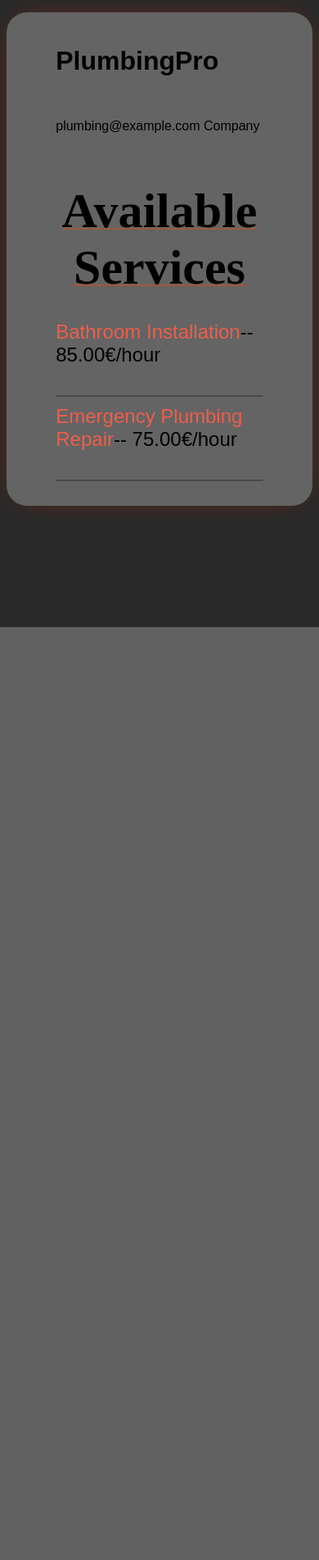
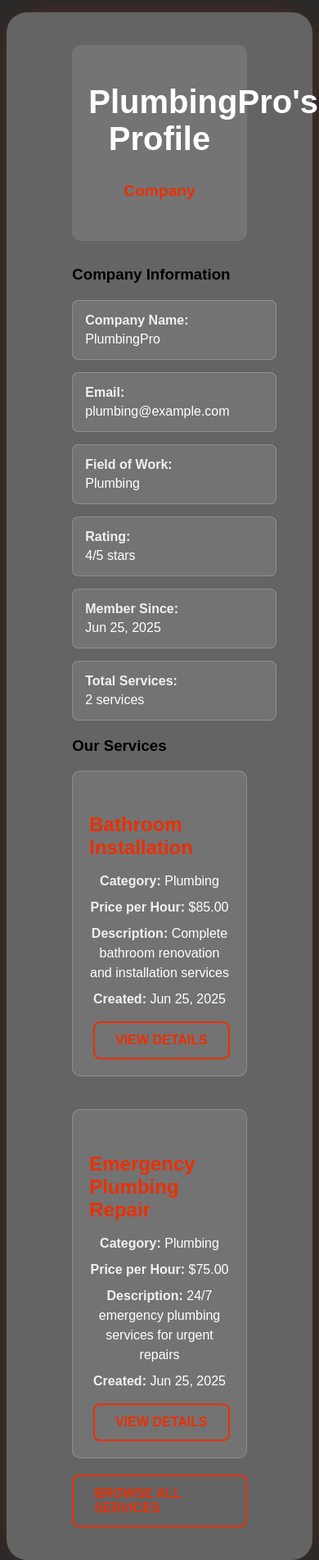
Before and after one commit to Oragwel/netfix, a Django app: a page that uses users/templates/users/profile.html in a window 390 px wide; the page is wider, and only the part inside the window is pictured. Shown: the part 79-1982 px from the top of that part at 82% size. Before the commit the page ends 844 px from the top of that part, so only its background shows below. Run offline with Django 3.2, Linux system fonts and the light colour scheme; data comes from the database, SQL or seed files in the repository; both versions use the stored data as it was after the commit.

Commit message:
Enhance user profile pages with comprehensive information display
- Redesign company profile template with detailed company information
- Show company field of work, rating, member since date, and total services
- Display all company services with descriptions, prices, and creation dates
- Enhance customer profile with total requests count and account status
- Add professional styling for service cards and request cards
- Fix logout URLs in profile templates
- Add conditional display for profile actions (only show logout to profile owner)
- Improve visual hierarchy and information organization
- Add hover effects and responsive design for profile elements

```diff
--- a/static/css/style.css
+++ b/static/css/style.css
@@ -529,18 +529,18 @@ span {
   box-shadow: 0 8px 25px rgba(0,0,0,0.2);
 }
 
-.service-card h3 {
+.service-card h3, .service-card h4 {
   color: #ec2f00;
   margin-bottom: 15px;
   font-size: 1.5rem;
 }
 
-.service-card h3 a {
+.service-card h3 a, .service-card h4 a {
   color: #ec2f00;
   text-decoration: none;
 }
 
-.service-card h3 a:hover {
+.service-card h3 a:hover, .service-card h4 a:hover {
   color: #e02a21;
 }
 
@@ -552,6 +552,57 @@ span {
 
 .service-card p strong {
   color: #f0f0f0;
+}
+
+/* Request Cards for Customer Profile */
+.request-card {
+  background: rgba(255,255,255,0.1);
+  border-radius: 10px;
+  padding: 20px;
+  margin-bottom: 20px;
+  border: 1px solid rgba(255,255,255,0.2);
+  transition: transform 0.3s ease, box-shadow 0.3s ease;
+}
+
+.request-card:hover {
+  transform: translateY(-2px);
+  box-shadow: 0 6px 20px rgba(0,0,0,0.15);
+}
+
+.request-card h4 {
+  color: #ec2f00;
+  margin-bottom: 15px;
+  font-size: 1.3rem;
+}
+
+.request-details p {
+  color: #fff;
+  margin: 8px 0;
+  line-height: 1.4;
+}
+
+.request-details strong {
+  color: #f0f0f0;
+}
+
+.requests-list, .services-list {
+  display: grid;
+  gap: 20px;
+}
+
+.no-requests, .no-services {
+  text-align: center;
+  color: #ccc;
+  font-style: italic;
+  padding: 40px 20px;
+  background: rgba(255,255,255,0.05);
+  border-radius: 10px;
+  margin: 20px 0;
+}
+
+.service-actions {
+  margin-top: 15px;
+  text-align: right;
 }
 
 /* ======================================== Profile Pages ======================================== */
--- a/users/templates/users/profile.html
+++ b/users/templates/users/profile.html
@@ -1,45 +1,86 @@
 {% extends 'main/base.html' %}
 {% block title %}
-    User Profile
+    {{ user.username }} - Company Profile
 {% endblock %}
 
 {% block content %}
-    {% if user.is_customer %}
-        <div style="display: ruby;">
-            <h1>{{ user.username }} ({{user_age}} y/o)</h1>
-            <p>{{ user.email }}</p>
-            <p style="float: right;">Customer</p>
+    <div class="profile-container">
+        <div class="profile-header">
+            <h1>{{ user.username }}'s Profile</h1>
+            <p class="profile-type">Company</p>
         </div>
-    {% else %}
-        <div style="display: ruby;">
-            <h1>{{ user.username }}</h1>
-            <p> {{ user.email }}</p>
-            <p style="float: right;">{{user.company.field}} Company</p>
+
+        <div class="profile-info">
+            <h3>Company Information</h3>
+            <div class="info-grid">
+                <div class="info-item">
+                    <label>Company Name:</label>
+                    <span>{{ user.username }}</span>
+                </div>
+                <div class="info-item">
+                    <label>Email:</label>
+                    <span>{{ user.email }}</span>
+                </div>
+                <div class="info-item">
+                    <label>Field of Work:</label>
+                    <span>{{ company.field_of_work }}</span>
+                </div>
+                <div class="info-item">
+                    <label>Rating:</label>
+                    <span>
+                        {% if company.rating > 0 %}
+                            {{ company.rating }}/5 stars
+                        {% else %}
+                            Not rated yet
+                        {% endif %}
+                    </span>
+                </div>
+                <div class="info-item">
+                    <label>Member Since:</label>
+                    <span>{{ user.date_joined|date:"M d, Y" }}</span>
+                </div>
+                <div class="info-item">
+                    <label>Total Services:</label>
+                    <span>{{ services.count }} service{{ services.count|pluralize }}</span>
+                </div>
+            </div>
         </div>
-       {% endif %}
-    {% if 'customer' in request.path %}
-        <p class="title">Previous Requested Services</p>
-    {% else %}
-        <p class="title">Available Services</p>
-    {% endif %}
-    {% if user.is_customer %}
-        {% for service in sh %}
-            <div>
-                <a href="/services/{{service.service.id}}">{{service.service.name}}</a> ({{service.service.field}})
-                <p style="margin: 0; display: inline-block;"> ❱❱ {{service.price}}</p>
-                <p style="margin: 0; display: inline-block;"> ❱❱ {{ service.request_date }}</p>
-                <p style="float: right; margin: 0;">
-                    by <a href="/company/{{service.service.company.user}}">{{service.service.company.user}}</a>
-                </p>
-            </div>
-            <div class="line"></div>
-        {% endfor %}
-    {% else %}
-        {% for service in services %}
-        <div class="list_services_profile">
-            <a href="/services/{{service.id}}">{{service.name}}</a>-- {{service.price_hour}}€/hour
-            <div class="line"></div>
+
+        <div class="company-services">
+            <h3>Our Services</h3>
+            {% if services %}
+                <div class="services-list">
+                    {% for service in services %}
+                        <div class="service-card">
+                            <h4><a href="/services/{{ service.id }}">{{ service.name }}</a></h4>
+                            <div class="service-details">
+                                <p><strong>Category:</strong> {{ service.field }}</p>
+                                <p><strong>Price per Hour:</strong> ${{ service.price_hour }}</p>
+                                <p><strong>Description:</strong> {{ service.description|truncatewords:20 }}</p>
+                                <p><strong>Created:</strong> {{ service.date_created|date:"M d, Y" }}</p>
+                            </div>
+                            <div class="service-actions">
+                                <a href="/services/{{ service.id }}" class="btn btn-secondary">View Details</a>
+                            </div>
+                        </div>
+                    {% endfor %}
+                </div>
+            {% else %}
+                <p class="no-services">No services created yet.</p>
+                {% if user == request.user %}
+                    <a href="/services/create/" class="btn btn-primary">Create Your First Service</a>
+                {% endif %}
+            {% endif %}
         </div>
-        {% endfor %}
-    {% endif %}
+
+        <div class="profile-actions">
+            {% if user == request.user %}
+                <a href="/services/create/" class="btn btn-primary">Create New Service</a>
+            {% endif %}
+            <a href="/services/" class="btn btn-secondary">Browse All Services</a>
+            {% if user == request.user %}
+                <a href="/logout/" class="btn btn-secondary">Logout</a>
+            {% endif %}
+        </div>
+    </div>
 {% endblock %}
```
Also changed, not shown: users/templates/users/customer_profile.html (+17 -1 lines), db.sqlite3.
